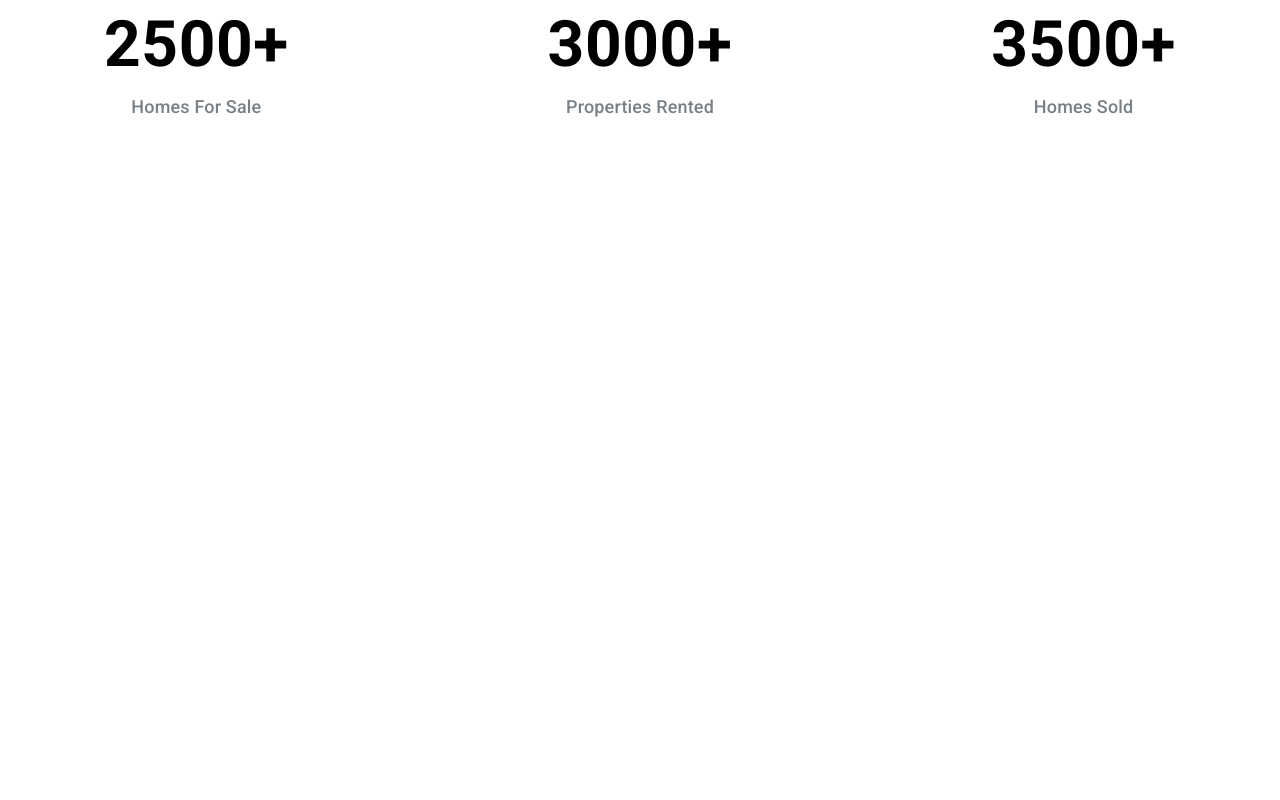
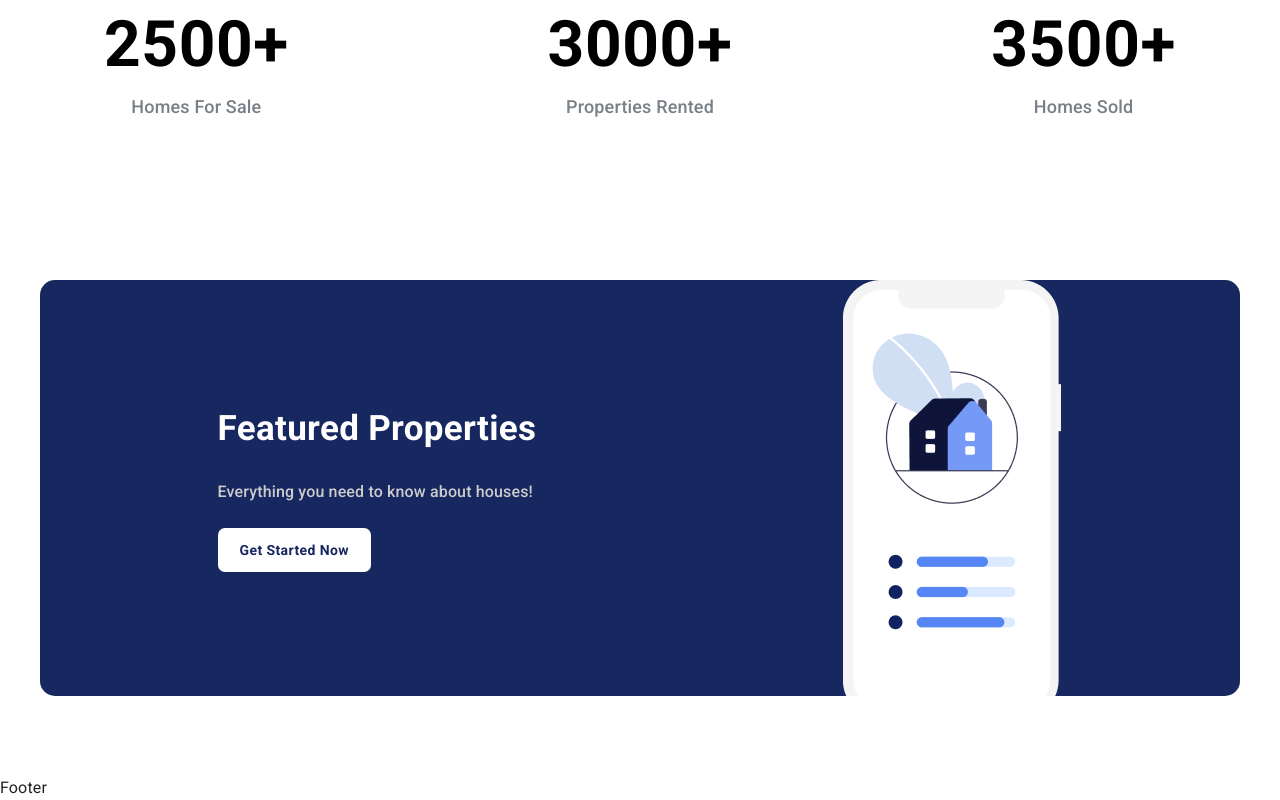
Before and after one commit to DevJaimeSantiago/Real-State-Web, a React (Vite) app: page / in a window 1280 px wide. Shown: the part 2958-3758 px from the top of the page. Before the commit the page ends 3158 px from the top, so only its background shows below. Built offline with nearby package versions, Linux system fonts and the light colour scheme.

Commit message:
GetStarted component finalizado

```diff
--- a/src/App.jsx
+++ b/src/App.jsx
@@ -4,6 +4,8 @@ import Companies from "./Components/Companies";
 import Guide from "./Components/Guide";
 import Properties from "./Components/Properties";
 import Details from "./Components/Details";
+import GetStarted from "./Components/GetStarted";
+import Footer from "./Components/Footer";
 
 const App = () => {
 	return (
@@ -13,6 +15,8 @@ const App = () => {
 			<Guide />
 			<Properties />
 			<Details />
+			<GetStarted />
+			<Footer />
 		</>
 	);
 };
--- /dev/null
+++ b/src/Components/Footer.jsx
@@ -0,0 +1,6 @@
+const Footer = () => {
+  return (
+    <div>Footer</div>
+  )
+}
+export default Footer
--- /dev/null
+++ b/src/Components/GetStarted.jsx
@@ -0,0 +1,66 @@
+// Components - Material UI
+import { Box, Container, Typography, styled } from "@mui/material";
+
+// Components
+
+// Images
+import homeIllustration from "../media/illustration.png";
+import CustomButton from "./CustomButton";
+
+const GetStarted = () => {
+	const CustomContainer = styled(Container)(({ theme }) => ({
+		backgroundColor: "#17275F",
+		height: "416px",
+		borderRadius: "15px",
+		display: "flex",
+		justifyContent: "space-around",
+		alignItems: "center",
+		[theme.breakpoints.down("md")]: {
+			height: "auto",
+			flexDirection: "column",
+			alignItems: "center",
+			padding: theme.spacing(3, 3, 0, 3),
+			width: "90%",
+		},
+	}));
+
+	const CustomBox = styled(Box)(({ theme }) => ({
+		padding: theme.spacing(10, 0, 10, 0),
+		margin: theme.spacing(0, 2, 0, 2),
+		[theme.breakpoints.down("md")]: {
+			padding: "0",
+		},
+	}));
+	return (
+		<CustomBox>
+			<CustomContainer>
+				<Box>
+					<Typography
+						sx={{ fontSize: "35px", color: "#FFF", fontWeight: "700" }}
+					>
+						Featured Properties
+					</Typography>
+
+					<Typography
+						sx={{ fontSize: "16px", color: "#CCC", fontWeight: "500", my: 3 }}
+					>
+						Everything you need to know about houses!
+					</Typography>
+					<CustomButton
+						backgroundColor="#FFF"
+						color="#17275F"
+						buttonText="Get Started Now"
+						getStartedBtn={true}
+					/>
+				</Box>
+
+				<img
+					src={homeIllustration}
+					alt="Illustration"
+					style={{ maxWidth: "100%" }}
+				/>
+			</CustomContainer>
+		</CustomBox>
+	);
+};
+export default GetStarted;
```
